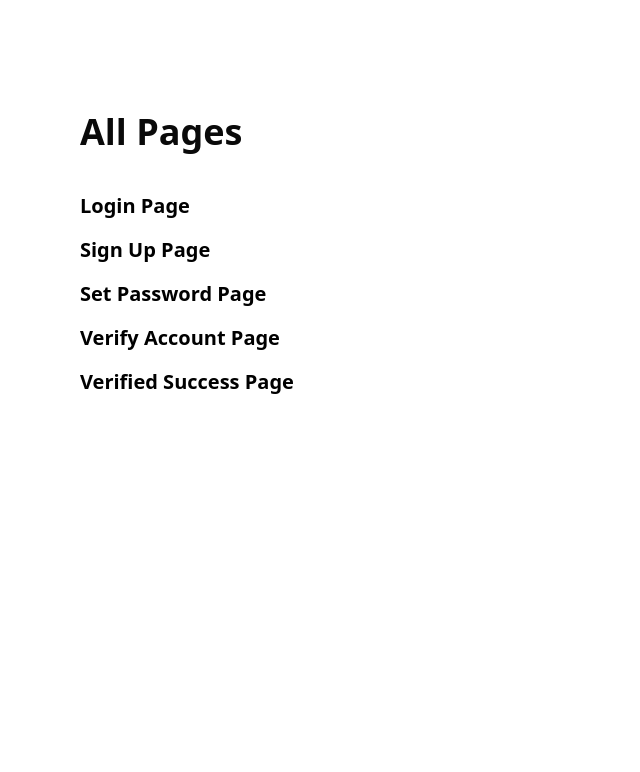
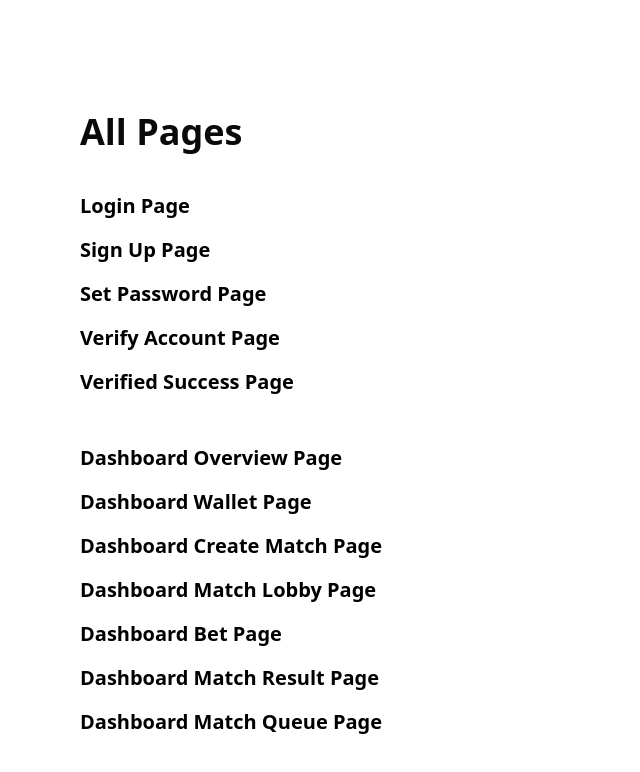
Before and after one commit to Webgenius0/whatsitagain-react-frontend, a React (Vite) app: page / in a window 1280 px wide. Shown: the top 772 px of the page, without its empty margins (0-640 px from the left). Built offline with nearby package versions, Linux system fonts and the light colour scheme.

Commit message:
all page modified

```diff
--- a/src/pages/AllPages.jsx
+++ b/src/pages/AllPages.jsx
@@ -22,42 +22,42 @@ const AllPages = () => {
       name: "Verified Success Page",
       link: "/auth/verified-success",
     },
-    // {
-    //   name: "",
-    //   link: "#",
-    // },
-    // {
-    //   name: "",
-    //   link: "#",
-    // },
-    // {
-    //   name: "Dashboard Overview Page",
-    //   link: "/dashboard",
-    // },
-    // {
-    //   name: "Dashboard Wallet Page",
-    //   link: "/dashboard/wallet",
-    // },
-    // {
-    //   name: "Dashboard Create Match Page",
-    //   link: "/dashboard/create-match",
-    // },
-    // {
-    //   name: "Dashboard Match Lobby Page",
-    //   link: "/dashboard/match-lobby",
-    // },
-    // {
-    //   name: "Dashboard Bet Page",
-    //   link: "/dashboard/bet",
-    // },
-    // {
-    //   name: "Dashboard Match Result Page",
-    //   link: "/dashboard/match-result",
-    // },
-    // {
-    //   name: "Dashboard Match Queue Page",
-    //   link: "/dashboard/match-queue",
-    // },
+    {
+      name: "",
+      link: "#",
+    },
+    {
+      name: "",
+      link: "#",
+    },
+    {
+      name: "Dashboard Overview Page",
+      link: "/dashboard",
+    },
+    {
+      name: "Dashboard Wallet Page",
+      link: "/dashboard/wallet",
+    },
+    {
+      name: "Dashboard Create Match Page",
+      link: "/dashboard/create-match",
+    },
+    {
+      name: "Dashboard Match Lobby Page",
+      link: "/dashboard/match-lobby",
+    },
+    {
+      name: "Dashboard Bet Page",
+      link: "/dashboard/bet",
+    },
+    {
+      name: "Dashboard Match Result Page",
+      link: "/dashboard/match-result",
+    },
+    {
+      name: "Dashboard Match Queue Page",
+      link: "/dashboard/match-queue",
+    },
   ];
 
   return (
--- a/src/pages/Dashboard/DashboardMatchQueue.jsx
+++ b/src/pages/Dashboard/DashboardMatchQueue.jsx
@@ -1,26 +1,40 @@
-import React from "react";
+import React, { useState } from "react";
 import TargetDollerLogo from "@/assets/images/target-dollar.png";
 import { Link } from "react-router-dom";
 
 export default function DashboardMatchQueue() {
+  const [queueType, setQueueType] = useState("start");
+
   return (
     <section className="w-full h-full relative z-1 bg-gradient-to-r from-indigo-950/50 to-indigo-700/50 p-8 flex items-center justify-center">
       <div className="w-full text-center">
         <h1 className="text-white text-6xl font-orbitron mb-6">
-          Match Has Been Started
+          {queueType === "start"
+            ? "Match Has Been Started"
+            : "Match Has Finished"}
         </h1>
 
         <h6 className="text-center text-white text-2xl font-exo mb-6">
-          Wait for match to finish , you will get the result
+          {queueType === "start" &&
+            "Wait for match to finish , you will get the result"}
         </h6>
 
         <div className="w-full max-w-[400px] mx-auto mt-10">
+          {queueType === "start" ? (
             <Link
               to="/dashboard"
               className="w-full inline-block py-4 px-[60px] text-center rounded-full text-black text-base font-medium font-orbitron bg-[linear-gradient(90deg,#FFEA00_0%,#7A34DB_100%)] hover:shadow-[0px_0px_6px_0px_rgba(122,52,219,1.00)] duration-300 cursor-pointer"
             >
               Go back to Dashboard
             </Link>
+          ) : (
+            <Link
+              to="/dashboard/match-result"
+              className="w-full inline-block py-4 px-[60px] text-center rounded-full text-black text-base font-medium font-orbitron bg-[linear-gradient(90deg,#FFEA00_0%,#7A34DB_100%)] hover:shadow-[0px_0px_6px_0px_rgba(122,52,219,1.00)] duration-300 cursor-pointer"
+            >
+              Go to Result Page
+            </Link>
+          )}
         </div>
       </div>
 
```
Lines whose indentation alone changed are shown as unchanged.
